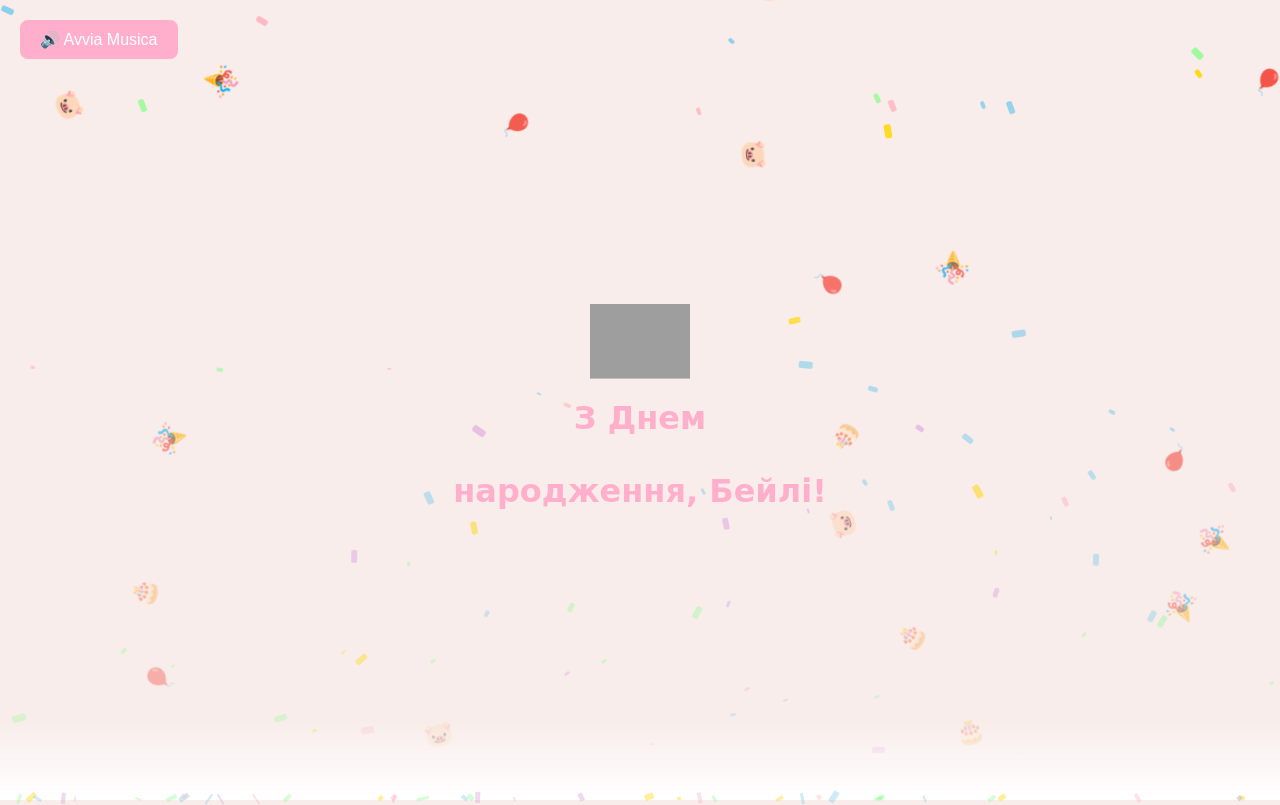
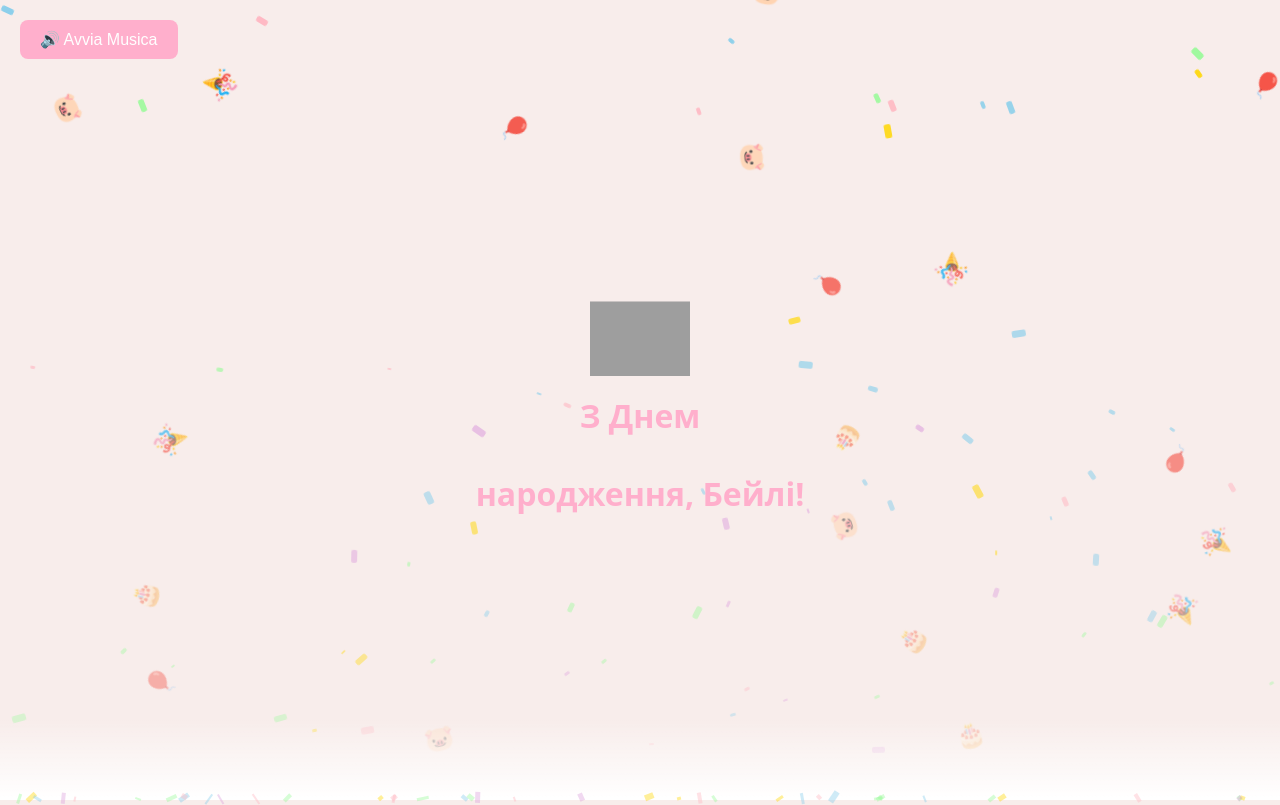
Before and after one commit to Pierluigi5/pigs, a plain HTML site: page index.html in a window 1280 px wide. Drawn offline with Linux system fonts and the light colour scheme; grey boxes are pictures that could not be loaded.

Commit message:
Update index.html

```diff
--- a/index.html
+++ b/index.html
@@ -19,8 +19,7 @@
       height: 100%;
       background-color: #f8edeb;
       color: #ffafcc;
-      font-family: 'Comic Neue', cursive, sans-serif;
-      overflow: hidden;
+font-family: system-ui, sans-serif;      overflow: hidden;
     }
 
     /* -------------------------------------------------------
```
